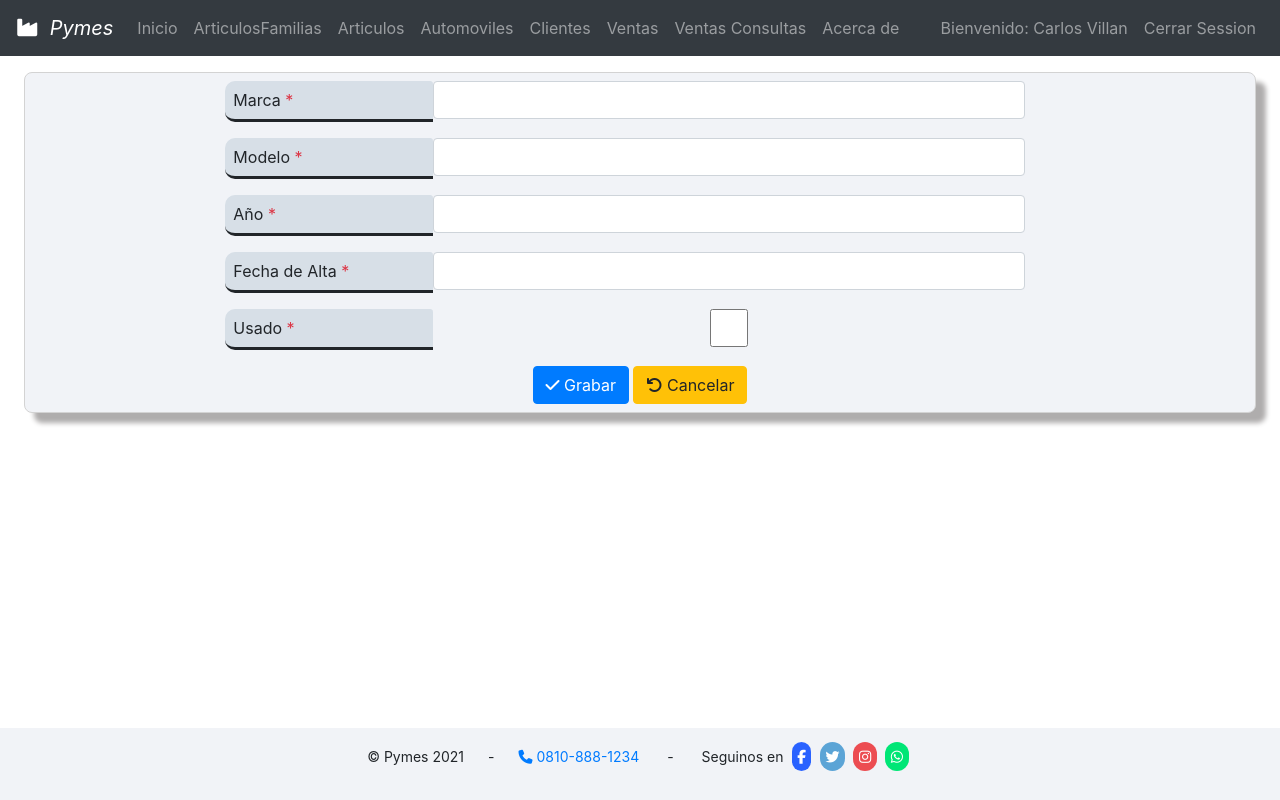
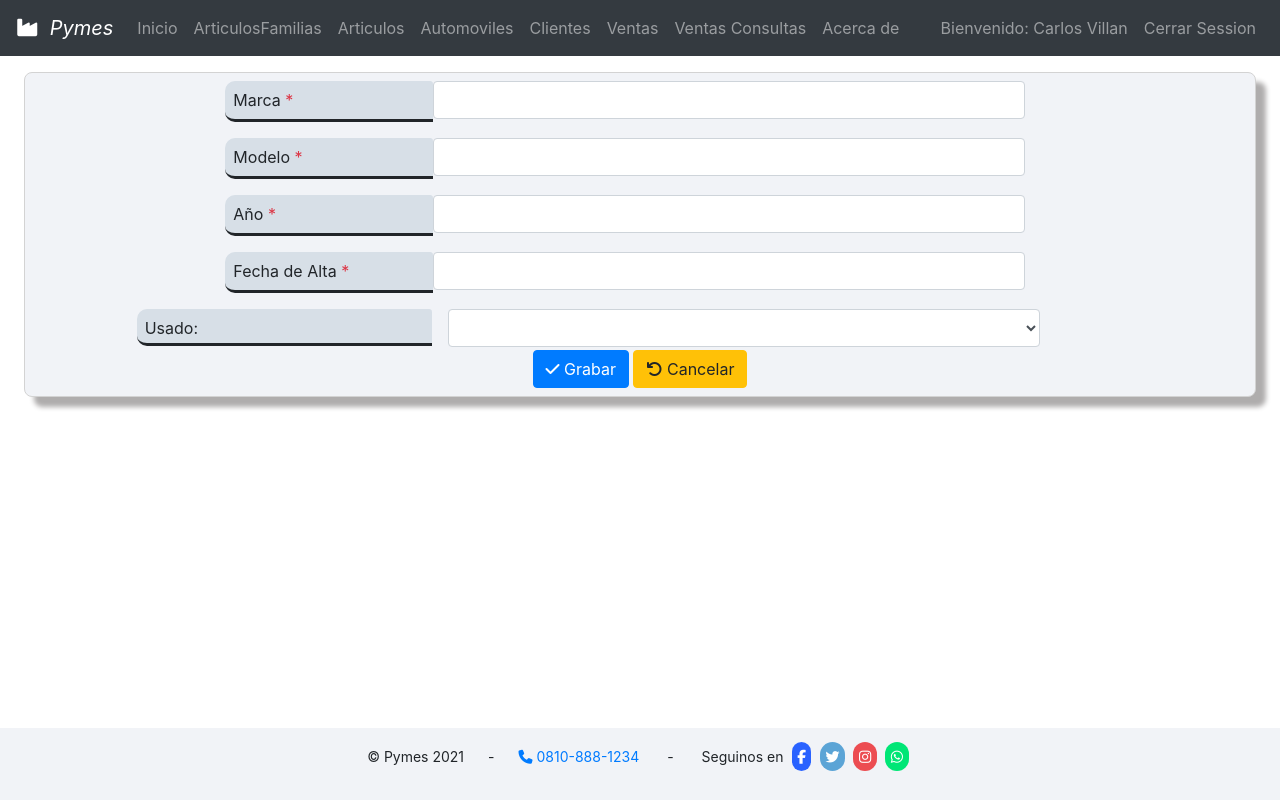
Before and after one commit to joacoabrego/pymes2021-jf82ad, an Angular app: page /automoviles in a window 1280 px wide. Both pictures are taken after a click on the button "Agregar". Built offline with nearby package versions, Linux system fonts and the light colour scheme.

Commit message:
2 files modified

```diff
--- a/src/app/components/automoviles/automoviles.component.html
+++ b/src/app/components/automoviles/automoviles.component.html
@@ -200,31 +200,17 @@
     </div>
 
     <!--campo usado-->
-    <div class="form-group row">
-      <label class="col-form-label col-sm-2 offset-sm-2" for="Usado">
-        Usado <span class="text-danger">*</span>
-      </label>
-      <div class="col-sm-6">
-        <input
-          type="checkbox"
-          class="form-control text-uppercase"
-          formControlName="Usado"
-          [ngClass]="{
-            'is-invalid':
-              (FormRegistro.controls.Usado.touched || submitted) &&
-              FormRegistro.controls.Usado.errors
-          }"
-        />
-        <span
-          class="text-danger"
-          *ngIf="
-            (FormRegistro.controls.Usado.touched || submitted) &&
-            FormRegistro.controls.Usado.errors &&
-            FormRegistro.controls.Usado.errors.required
-          "
-        >
-          Dato requerido
-        </span>
+    <div class="row">
+      <div class="col-sm-4 col-md-3 offset-md-1">
+        <label class="col-form-label" for="Usado">Usado:</label>
+      </div>
+      <div class="col-sm-8 col-md-6">
+        <!-- ref?? disabled html no fucniona en reactive forms? -->
+        <select class="form-control" name="Usado" formControlName="Usado">
+          <option *ngFor="let opt of OpcionesUsado" [ngValue]="opt.Id">
+            ‌{{ opt.Nombre }}
+          </option>
+        </select>
       </div>
     </div>
   </fieldset>
--- a/src/app/components/automoviles/automoviles.component.ts
+++ b/src/app/components/automoviles/automoviles.component.ts
@@ -17,6 +17,11 @@ export class AutomovilesComponent implements OnInit {
     C: '(Consultar)',
     L: '(Listado)',
   };
+  OpcionesUsado = [
+    { Id: null, Nombre: '' },
+    { Id: true, Nombre: 'SI' },
+    { Id: false, Nombre: 'NO' },
+  ];
   AccionABMC = 'L'; // inicialmente inicia en el listado de articulos (buscar con parametros)
   Mensajes = {
     SD: ' No se encontraron registros...',
@@ -35,7 +40,7 @@ export class AutomovilesComponent implements OnInit {
     this.FormRegistro = this.formBuilder.group({
       Marca: ['', [Validators.required, Validators.maxLength(100)]],
       Modelo: ['', [Validators.required, Validators.maxLength(100)]],
-      Anio: [null, [Validators.required, Validators.pattern('[0-9]')]],
+      Anio: [null, [Validators.required, Validators.pattern('[0-9]{1,4}')]],
       FechaAlta: [
         null,
         [
@@ -45,7 +50,7 @@ export class AutomovilesComponent implements OnInit {
           ),
         ],
       ],
-      Usado: [null, [Validators.required]],
+      Usado: [true, [Validators.required]],
     });
   }
   Buscar() {
@@ -77,10 +82,11 @@ export class AutomovilesComponent implements OnInit {
     }
     //hacemos una copia de los datos del formulario, para modificar la fecha y luego enviarlo al servidor
     const itemCopy = { ...this.FormRegistro.value };
+    console.log(itemCopy);
     //convertir fecha de string dd/MM/yyyy a ISO para que la entienda webapi
     var arrFecha = itemCopy.FechaAlta.substr(0, 10).split('/');
     if (arrFecha.length == 3) {
-      itemCopy.FechaNacimiento = new Date(
+      itemCopy.FechaAlta = new Date(
         arrFecha[2],
         arrFecha[1] - 1,
         arrFecha[0]
```
